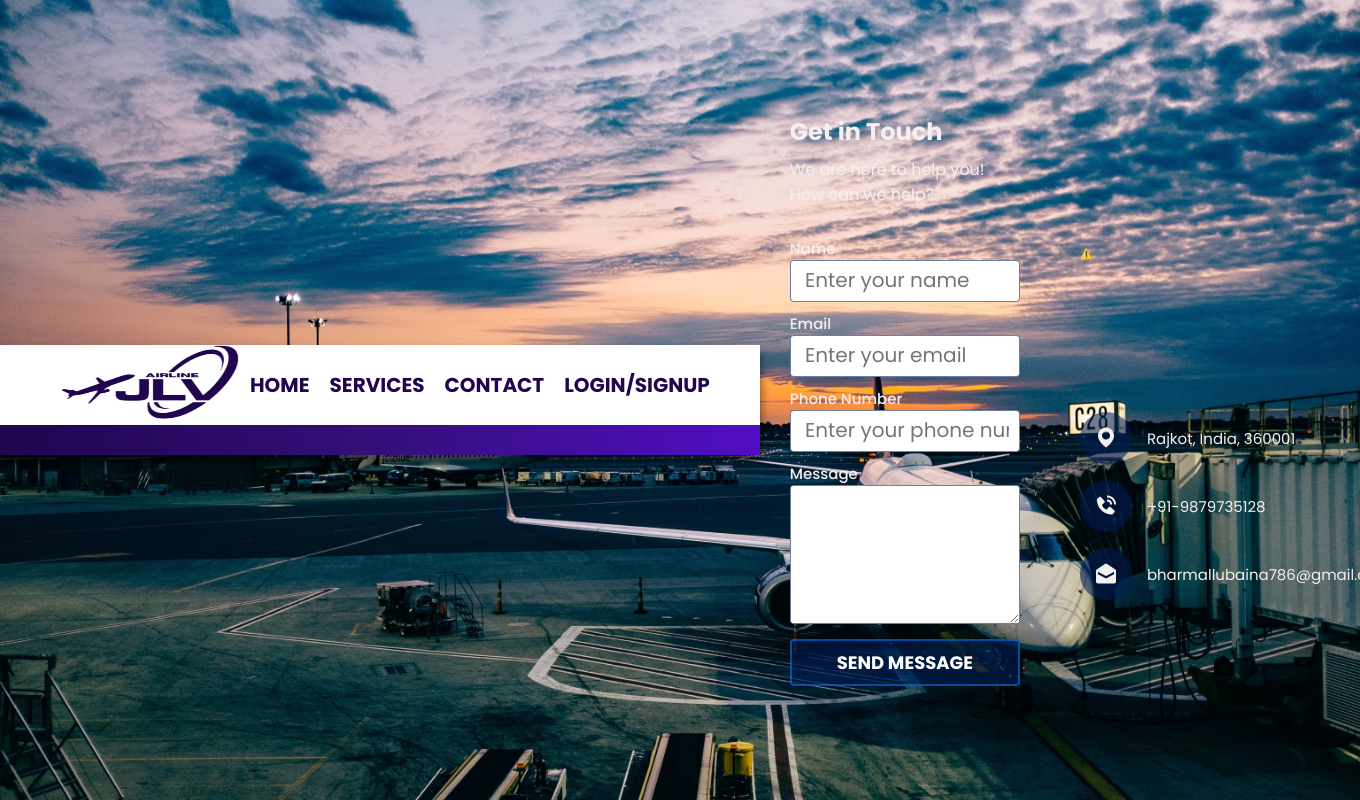
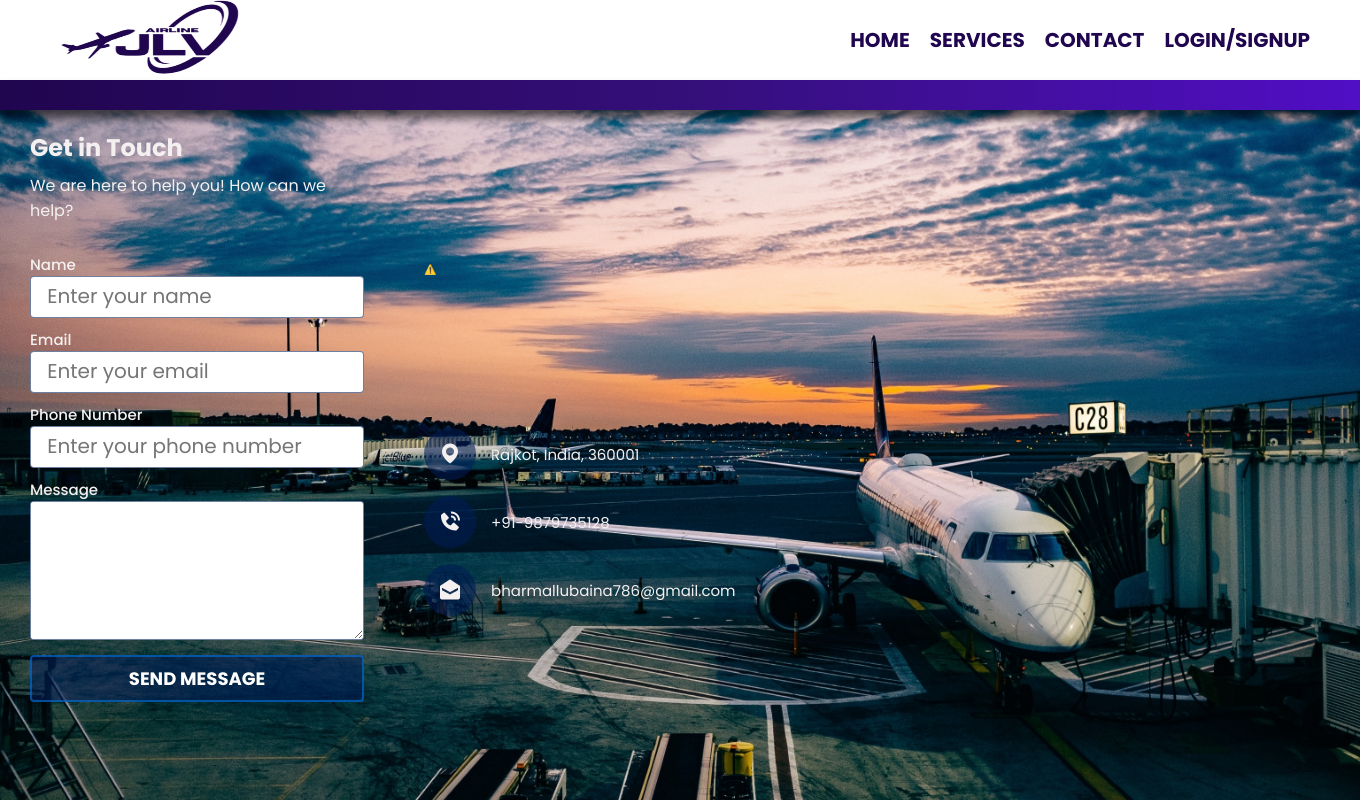
Before and after one commit to venishaparmar/AirLine-Project, a PHP site: page /html/contact_us.html in a window 1360 px wide; the page is wider, and only the part inside the window is pictured. Run offline with PHP 8.4, Linux system fonts and the light colour scheme.

Commit message:
Update contact_us.css

```diff
--- a/css/contact_us.css
+++ b/css/contact_us.css
@@ -8,20 +8,25 @@
 }
 
 body {
-    position: relative;
-    display: flex;
-    align-items: center;
-    justify-content: center;
     height: 100vh;
     background-image: url('../images/slidebar-1.jpg');
     background-size: cover;
     font-family: 'Poppins', sans-serif;
+    overflow: hidden;
 }
 
 .wrapper {
     width: 768px;
     background-color: transparent;
     margin: 10px;
+    padding-left: 0px;
+    position: relative;
+}
+
+.wrap_flict {
+    width: 100%;
+    background-color: transparent;
+    margin: 0%;
     padding-left: 0px;
 }
 
```
